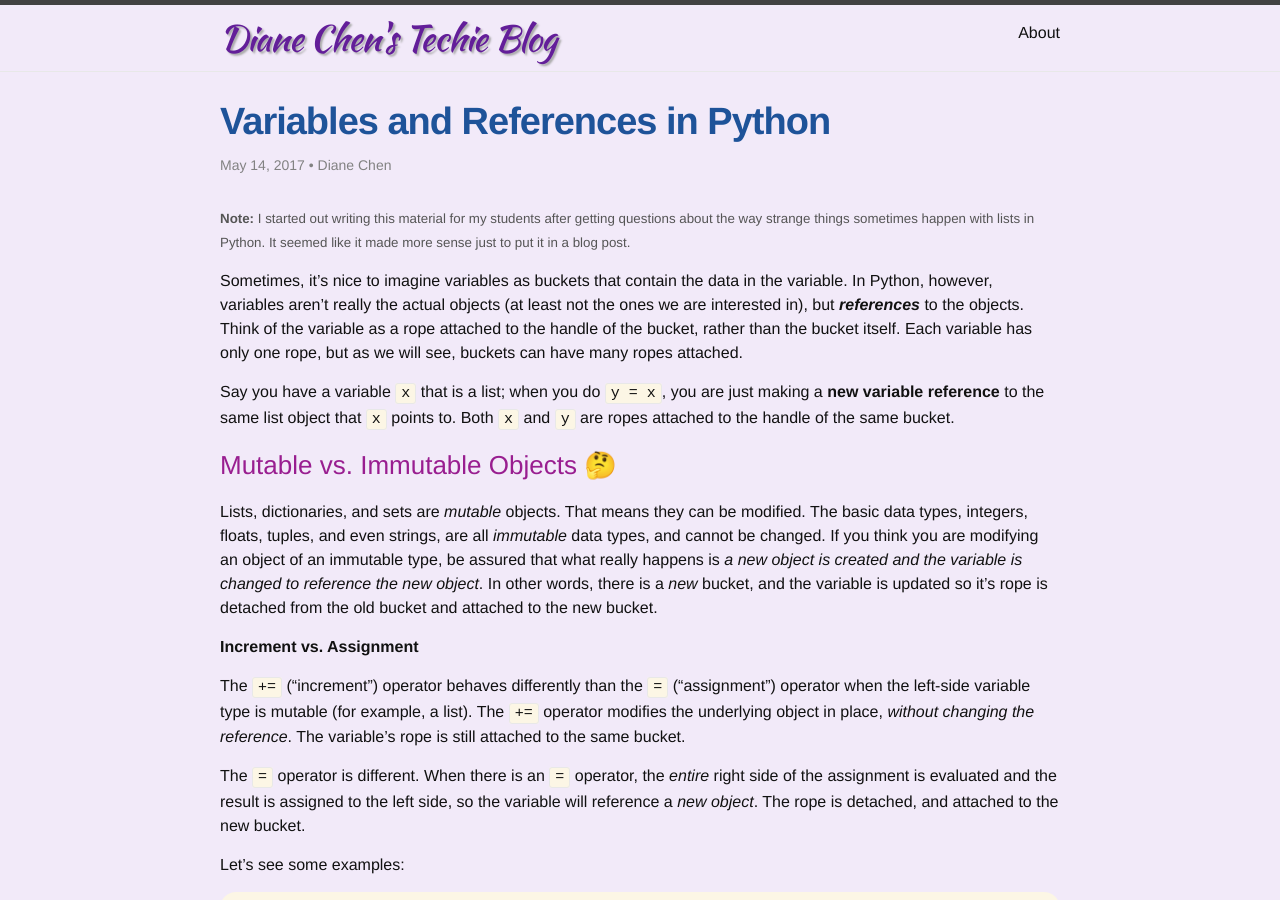
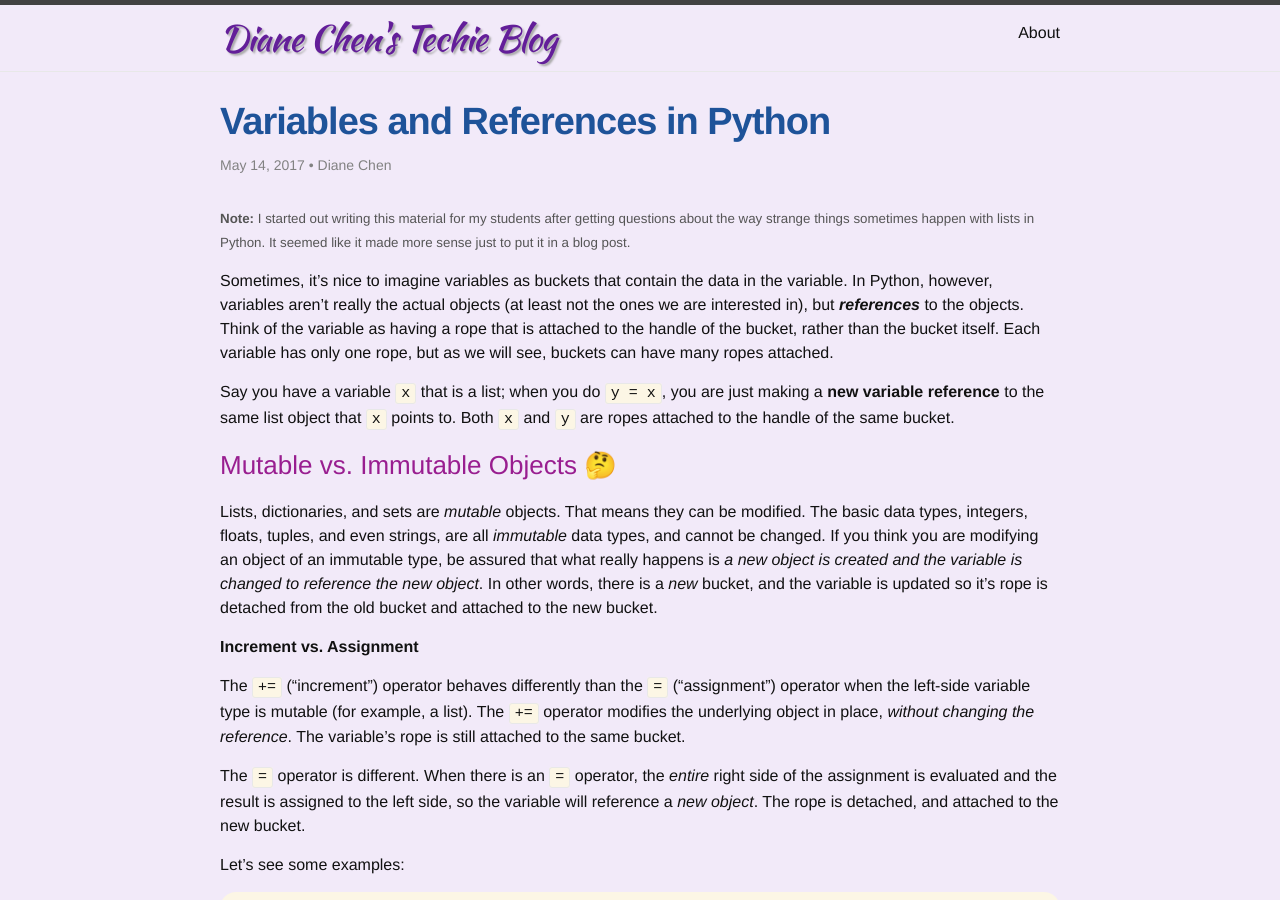
Before and after one commit to purplediane/purplediane.github.io, a Jekyll site: the page built from _posts/2017-05-14-variables-and-references.md, in a window 1280 px wide and 900 px high. Built offline with Jekyll 4.4.1, drawn with Linux system fonts in a browser that asks for light colours.

Commit message:
Some rewording & cleanup

```diff
--- a/_posts/2017-05-14-variables-and-references.md
+++ b/_posts/2017-05-14-variables-and-references.md
@@ -7,7 +7,7 @@ excerpt: "How does Python handle variables and what are references?"
 ---
 <small><span style="color: #555;"><strong>Note: </strong>I started out writing this material for my students after getting questions about the way strange things sometimes happen with lists in Python. It seemed like it made more sense just to put it in a blog post.</span></small>
 
-Sometimes, it's nice to imagine variables as buckets that contain the data in the variable.  In Python, however, variables aren't really the actual objects (at least not the ones we are interested in), but ***references*** to the objects. Think of the variable as a rope attached to the handle of the bucket, rather than the bucket itself. Each variable has only one rope, but as we will see, buckets can have many ropes attached.
+Sometimes, it's nice to imagine variables as buckets that contain the data in the variable.  In Python, however, variables aren't really the actual objects (at least not the ones we are interested in), but ***references*** to the objects. Think of the variable as having a rope that is attached to the handle of the bucket, rather than the bucket itself. Each variable has only one rope, but as we will see, buckets can have many ropes attached.
 
 Say you have a variable `x` that is a list; when you do `y = x`, you are just making a **new variable reference** to the same list object that `x` points to. Both `x` and `y` are ropes attached to the handle of the same bucket.
 
```
Also changed, not shown: other parts of _posts/2017-05-14-variables-and-references.md (+0 -1 lines).
